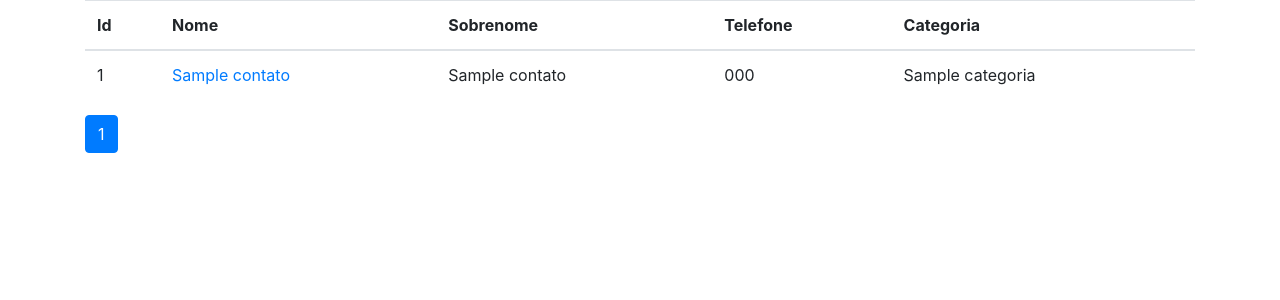
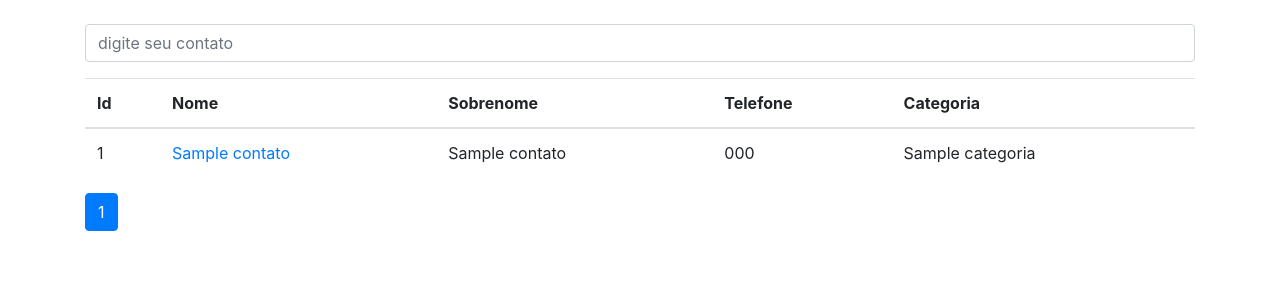
Before and after one commit to FalsoBranco/ProjetoAgendaDjango, a Django app: page / in a window 1280 px wide. Shown: the part 56-356 px from the top of the page. Run offline with Django 3.2, Linux system fonts and the light colour scheme; tables that the repository leaves empty hold one stand-in row (values such as "Sample post"); some libraries are stand-ins or nearby versions.

Commit message:
campo de busca e namespace

```diff
--- /dev/null
+++ b/contatos/templates/contatos/busca.html
@@ -0,0 +1 @@
+{% extends 'contatos/index.html' %}
--- a/contatos/templates/contatos/index.html
+++ b/contatos/templates/contatos/index.html
@@ -17,7 +17,7 @@
     <tr>
       <td>{{ contato.id }}</td>
       <td>
-        <a href="{% url 'ver_contato' contato.id %}"> {{ contato.nome }}</a>
+        <a href="{% url 'contatos:ver_contato' contato.id %}"> {{ contato.nome }}</a>
       </td>
       <td>{{ contato.sobrenome }}</td>
       <td>{{ contato.telefone }}</td>
@@ -32,11 +32,11 @@
     {% for pagina in contatos.paginator.page_range %}
     {% if contatos.number == pagina %}
     <li class="page-item active">
-      <a class="page-link" href="?p={{ pagina }}">{{ pagina }}</a>
+      <a class="page-link" href="?p={{ pagina }}&termo={{request.GET.termo}}">{{ pagina }}</a>
     </li>
     {% else %}
     <li class="page-item">
-      <a class="page-link" href="?p={{ pagina }}">{{ pagina }}</a>
+      <a class="page-link" href="?p={{ pagina }}&termo={{request.GET.termo}}">{{ pagina }}</a>
     </li>
 
     {% endif %}
--- a/contatos/urls.py
+++ b/contatos/urls.py
@@ -2,7 +2,9 @@ from django.urls import path
 
 from . import views
 
+app_name = "contatos"
 urlpatterns = [
     path("", views.index, name="index"),
+    path("busca/", views.busca, name="busca"),
     path("<int:contato_id>/", views.ver_contato, name="ver_contato"),
 ]
--- a/contatos/views.py
+++ b/contatos/views.py
@@ -1,4 +1,6 @@
 from django.core.paginator import Paginator
+from django.db.models import Q, Value
+from django.db.models.functions import Concat
 from django.http.request import HttpRequest
 from django.http.response import Http404
 from django.shortcuts import get_object_or_404, render
@@ -23,3 +25,20 @@ def ver_contato(request: HttpRequest, contato_id: int):
     if not contato.mostrar:
         raise Http404()
     return render(request, "contatos/ver_contato.html", {"contato": contato})
+
+
+def busca(request: HttpRequest):
+    termo = request.GET.get("termo")
+    if termo is None:
+        raise Http404()
+    campos = Concat("nome", Value(""), "sobrenome")
+    contatos = Contato.objects.annotate(nome_completo=campos).filter(
+        Q(nome_completo__icontains=termo) | Q(telefone__icontains=termo),
+        mostrar=True,
+    )
+    paginator = Paginator(contatos, 1)
+    page = request.GET.get("p")
+    contatos = paginator.get_page(page)
+    context = {}
+    context["contatos"] = contatos
+    return render(request, "contatos/busca.html", context)
--- a/templates/base.html
+++ b/templates/base.html
@@ -19,13 +19,22 @@
     <div class="container">
         <div class="row">
             <div class="col-lg-12">
+                <br>
+                <form method="get" action="{% url 'contatos:busca' %}">
+                    <div class="form-group row">
+                        <div class="col-12">
+                            <input class="form-control" type="search" value="{{request.GET.termo}}" id="search-input"
+                                placeholder="digite seu contato" name="termo">
+                        </div>
+                    </div>
+                </form>
                 {% block 'conteudo' %}{% endblock 'conteudo' %}
             </div>
         </div>
     </div>
 
     <!-- Bootstrap core JavaScript -->
-     <script src=" {% static 'vendor/jquery/jquery.slim.min.js' %} "></script>
+    <script src=" {% static 'vendor/jquery/jquery.slim.min.js' %} "></script>
     <script src=" {% static 'vendor/bootstrap/js/bootstrap.bundle.min.js' %} "></script>
 
 </body>
--- a/templates/parciais/_nav.html
+++ b/templates/parciais/_nav.html
@@ -1,6 +1,6 @@
 <nav class="navbar navbar-expand-lg navbar-dark bg-dark static-top">
     <div class="container">
-        <a class="navbar-brand" href="{% url 'index' %}">Agenda</a>
+        <a class="navbar-brand" href="{% url 'contatos:index' %}">Agenda</a>
         <button class="navbar-toggler" type="button" data-toggle="collapse" data-target="#navbarResponsive"
             aria-controls="navbarResponsive" aria-expanded="false" aria-label="Toggle navigation">
             <span class="navbar-toggler-icon"></span>
```
